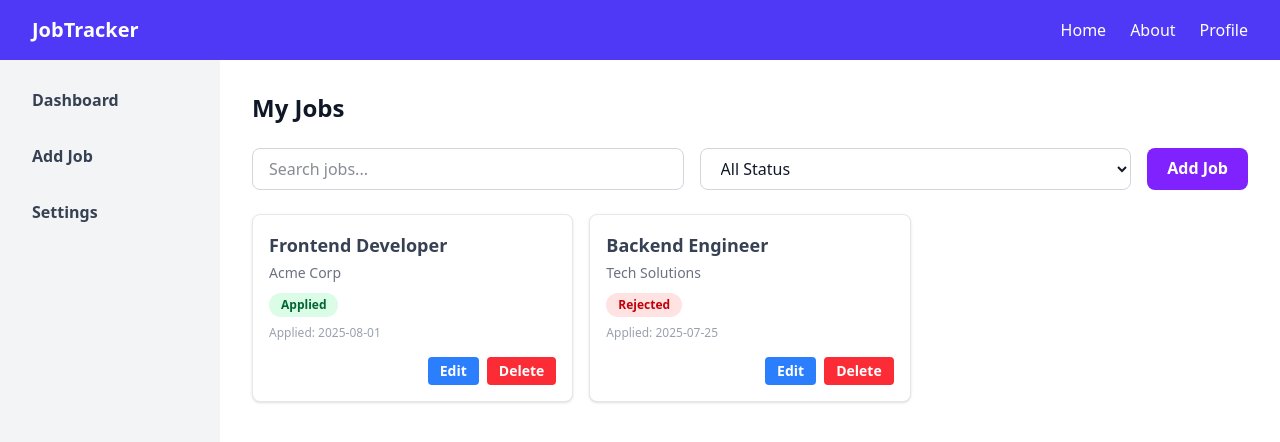
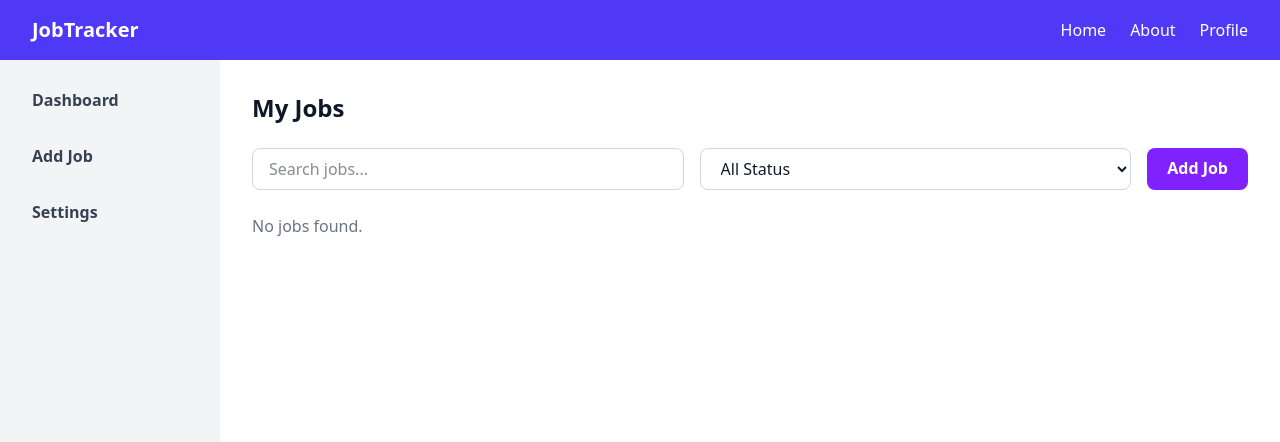
Before and after one commit to dminhtan03/ReacJS_training, a React (Vite) app: page / in a window 1280 px wide. Shown: the top 442 px of the page. Built offline with nearby package versions, Linux system fonts and the light colour scheme.

Commit message:
see list job

```diff
--- a/src/pages/About/addJob.tsx
+++ b/src/pages/About/addJob.tsx
@@ -104,6 +104,20 @@ class JobStorageService {
     } catch (error) {
       console.error('❌ Error retrieving jobs:', error);
       return [];
+    }
+  }
+
+  static deleteJob(id: string): boolean {
+    try {
+      const existingJobs = JSON.parse(localStorage.getItem(this.STORAGE_KEY) || '[]');
+      const updatedJobs = existingJobs.filter((job: JobFormData) => job.id !== id);
+      localStorage.setItem(this.STORAGE_KEY, JSON.stringify(updatedJobs));
+
+      console.log('✅ Job deleted successfully:', id);
+      return true;
+    } catch (error) {
+      console.error('❌ Error deleting job:', error);
+      return false;
     }
   }
 
--- a/src/pages/Dashboard/index.tsx
+++ b/src/pages/Dashboard/index.tsx
@@ -1,9 +1,52 @@
-import React from "react";
+import React, { useState, useEffect } from "react";
+import { Link, useNavigate } from "react-router-dom";
 import Header from "../../components/Layout/Header";
-import { Link } from "react-router-dom";
 import JobCard from "@/components/ui/JobCard";
+import JobStorageService from "@/service/JobStorageService";
+
+interface JobFormData {
+  id: string;
+  company: string;
+  position: string;
+  status: string;
+  notes: string;
+  dateAdded: string;
+}
 
 const DashboardPage: React.FC = () => {
+  const [jobs, setJobs] = useState<JobFormData[]>([]);
+  const [searchTerm, setSearchTerm] = useState("");
+  const [filterStatus, setFilterStatus] = useState("");
+  const navigate = useNavigate();
+
+  // Load jobs from localStorage when component mounts
+  useEffect(() => {
+    const loadedJobs = JobStorageService.getAllJobs();
+    setJobs(loadedJobs);
+  }, []);
+
+  // Handle delete job
+  const handleDelete = (id: string) => {
+    const success = JobStorageService.deleteJob(id);
+    if (success) {
+      setJobs(jobs.filter((job) => job.id !== id));
+    }
+  };
+
+  // Handle edit job
+  const handleEdit = (id: string) => {
+    navigate(`/edit-job/${id}`); // Chuyển hướng đến trang chỉnh sửa với ID
+  };
+
+  // Filter jobs based on search term and status
+  const filteredJobs = jobs.filter((job) => {
+    const matchesSearch =
+      job.company.toLowerCase().includes(searchTerm.toLowerCase()) ||
+      job.position.toLowerCase().includes(searchTerm.toLowerCase());
+    const matchesStatus = filterStatus ? job.status === filterStatus : true;
+    return matchesSearch && matchesStatus;
+  });
+
   return (
     <>
       <Header />
@@ -43,12 +86,19 @@ const DashboardPage: React.FC = () => {
               type="text"
               placeholder="Search jobs..."
               className="flex-1 px-4 py-2 border border-gray-300 rounded-lg text-base"
+              value={searchTerm}
+              onChange={(e) => setSearchTerm(e.target.value)}
             />
-            <select className="flex-1 px-4 py-2 border border-gray-300 rounded-lg text-base">
+            <select
+              className="flex-1 px-4 py-2 border border-gray-300 rounded-lg text-base"
+              value={filterStatus}
+              onChange={(e) => setFilterStatus(e.target.value)}
+            >
               <option value="">All Status</option>
-              <option value="applied">Applied</option>
-              <option value="interview">Interview</option>
-              <option value="rejected">Rejected</option>
+              <option value="Applied">Applied</option>
+              <option value="Interview">Interview</option>
+              <option value="Offer">Offer</option>
+              <option value="Rejected">Rejected</option>
             </select>
             <Link
               to="/add-job"
@@ -60,18 +110,21 @@ const DashboardPage: React.FC = () => {
 
           {/* Job Cards */}
           <div className="grid grid-cols-1 sm:grid-cols-2 md:grid-cols-3 gap-4">
-            <JobCard
-              title="Frontend Developer"
-              company="Acme Corp"
-              status="Applied"
-              date="2025-08-01"
-            />
-            <JobCard
-              title="Backend Engineer"
-              company="Tech Solutions"
-              status="Rejected"
-              date="2025-07-25"
-            />
+            {filteredJobs.length > 0 ? (
+              filteredJobs.map((job) => (
+                <JobCard
+                  key={job.id}
+                  title={job.position}
+                  company={job.company}
+                  status={job.status}
+                  date={new Date(job.dateAdded).toLocaleDateString()}
+                  onEdit={() => handleEdit(job.id)}
+                  onDelete={() => handleDelete(job.id)}
+                />
+              ))
+            ) : (
+              <p className="text-gray-500">No jobs found.</p>
+            )}
           </div>
         </main>
       </div>
--- /dev/null
+++ b/src/service/JobStorageService.ts
@@ -0,0 +1,54 @@
+// Storage Service
+interface JobFormData {
+  id: string;
+  company: string;
+  position: string;
+  status: string;
+  notes: string;
+  dateAdded: string;
+}
+class JobStorageService {
+  private static STORAGE_KEY = 'jobs';
+
+  static saveJob(job: JobFormData): boolean {
+    try {
+      const existingJobs = JSON.parse(localStorage.getItem(this.STORAGE_KEY) || '[]');
+      existingJobs.push(job);
+      localStorage.setItem(this.STORAGE_KEY, JSON.stringify(existingJobs));
+
+      console.log('✅ Job saved successfully:', job);
+      return true;
+    } catch (error) {
+      console.error('❌ Error saving job:', error);
+      return false;
+    }
+  }
+
+  static getAllJobs(): JobFormData[] {
+    try {
+      return JSON.parse(localStorage.getItem(this.STORAGE_KEY) || '[]');
+    } catch (error) {
+      console.error('❌ Error retrieving jobs:', error);
+      return [];
+    }
+  }
+
+  static deleteJob(id: string): boolean {
+    try {
+      const existingJobs = JSON.parse(localStorage.getItem(this.STORAGE_KEY) || '[]');
+      const updatedJobs = existingJobs.filter((job: JobFormData) => job.id !== id);
+      localStorage.setItem(this.STORAGE_KEY, JSON.stringify(updatedJobs));
+
+      console.log('✅ Job deleted successfully:', id);
+      return true;
+    } catch (error) {
+      console.error('❌ Error deleting job:', error);
+      return false;
+    }
+  }
+
+  static generateId(): string {
+    return Date.now().toString() + Math.random().toString(36).substr(2, 9);
+  }
+}
+export default JobStorageService;
```
